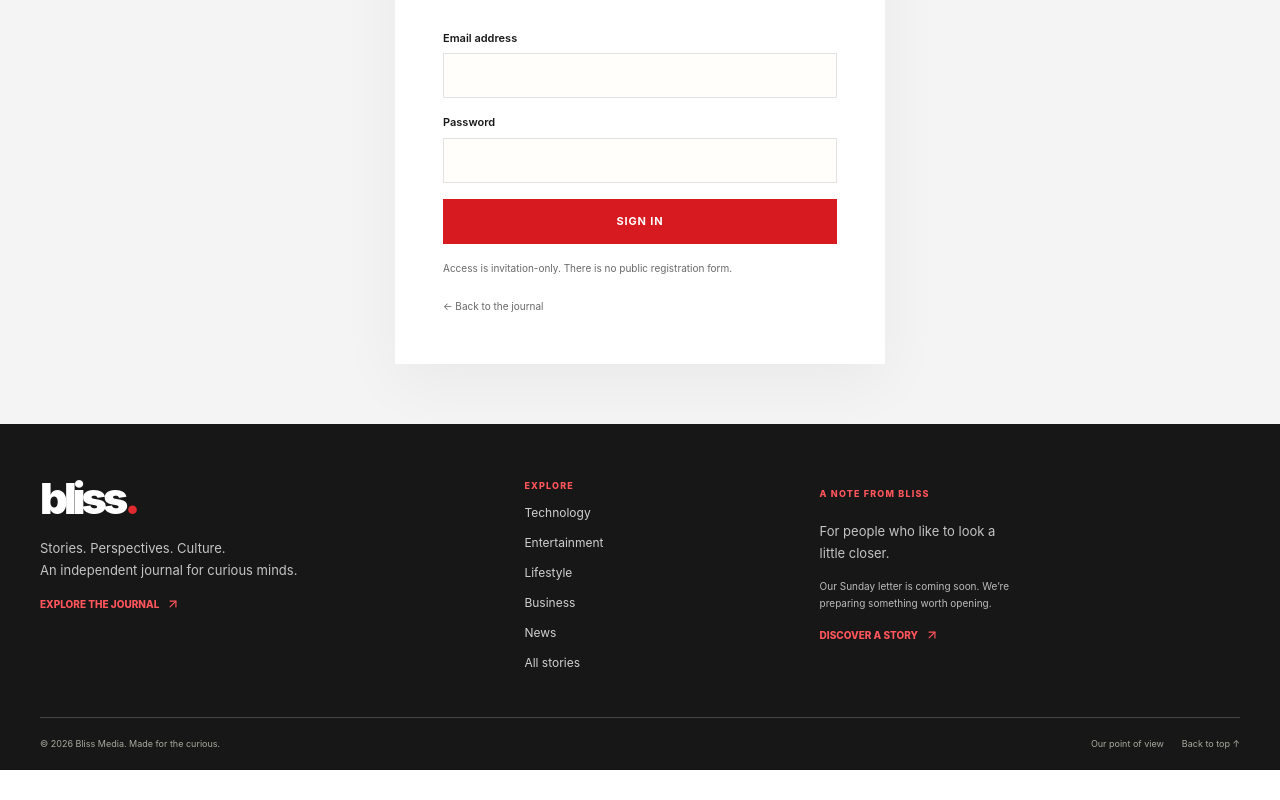
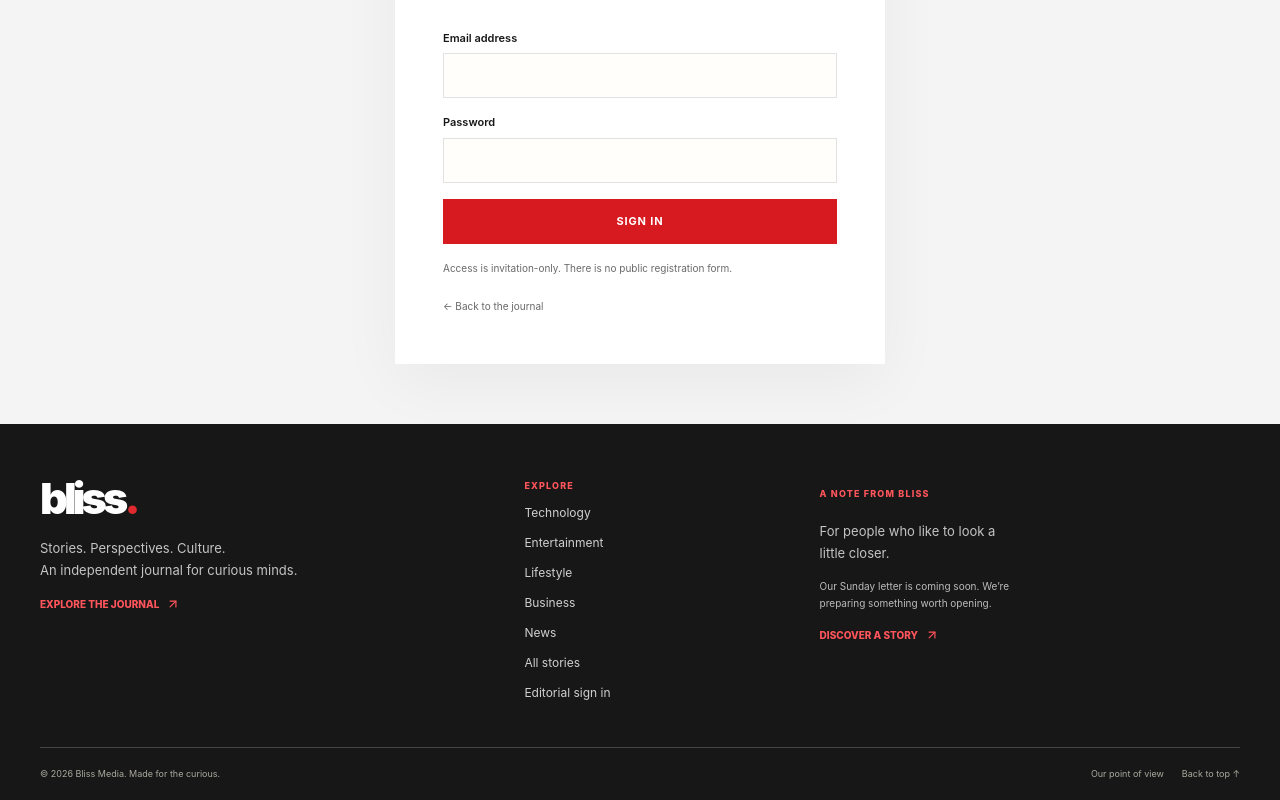
Before and after one commit to Korede-sys/Bliss-Media, a Next.js app: page /admin/sign-in in a window 1280 px wide. Shown: the part 502-1302 px from the top of the page. Before the commit the page ends 1272 px from the top, so only its background shows below. Built offline with nearby package versions, Linux system fonts and the light colour scheme; no server answers; a web font is replaced by a local one.

Commit message:
feat: expose editorial sign-in entry point

```diff
--- a/src/components/SiteFooter.tsx
+++ b/src/components/SiteFooter.tsx
@@ -18,6 +18,7 @@ export function SiteFooter() {
             <Link key={category} href={`/category/${category.toLowerCase()}`}>{category}</Link>
           ))}
           <Link href="/search">All stories</Link>
+          <Link href="/admin/sign-in">Editorial sign in</Link>
         </div>
         <div className="newsletter">
           <span className="newsletter-label">A NOTE FROM BLISS</span>
```
